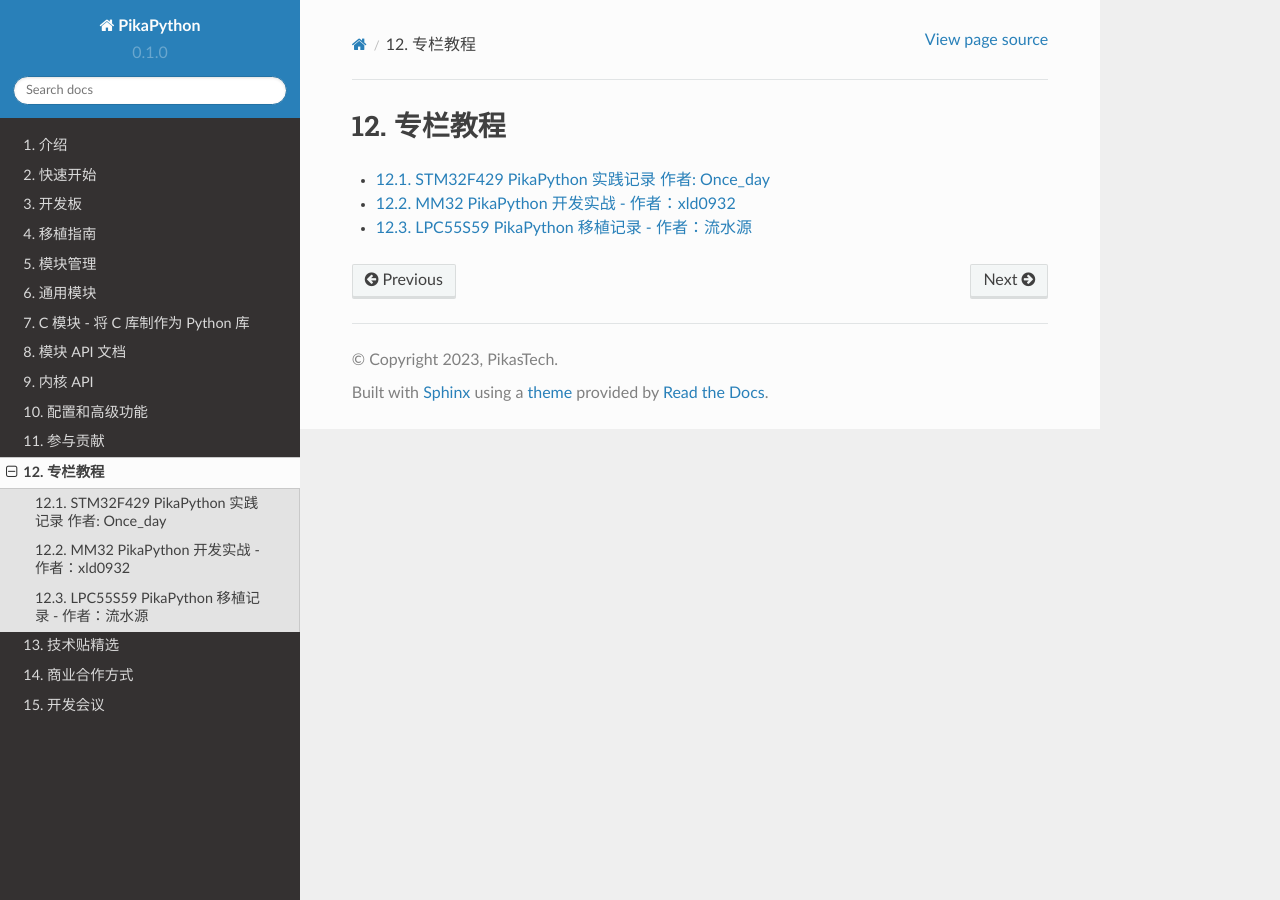
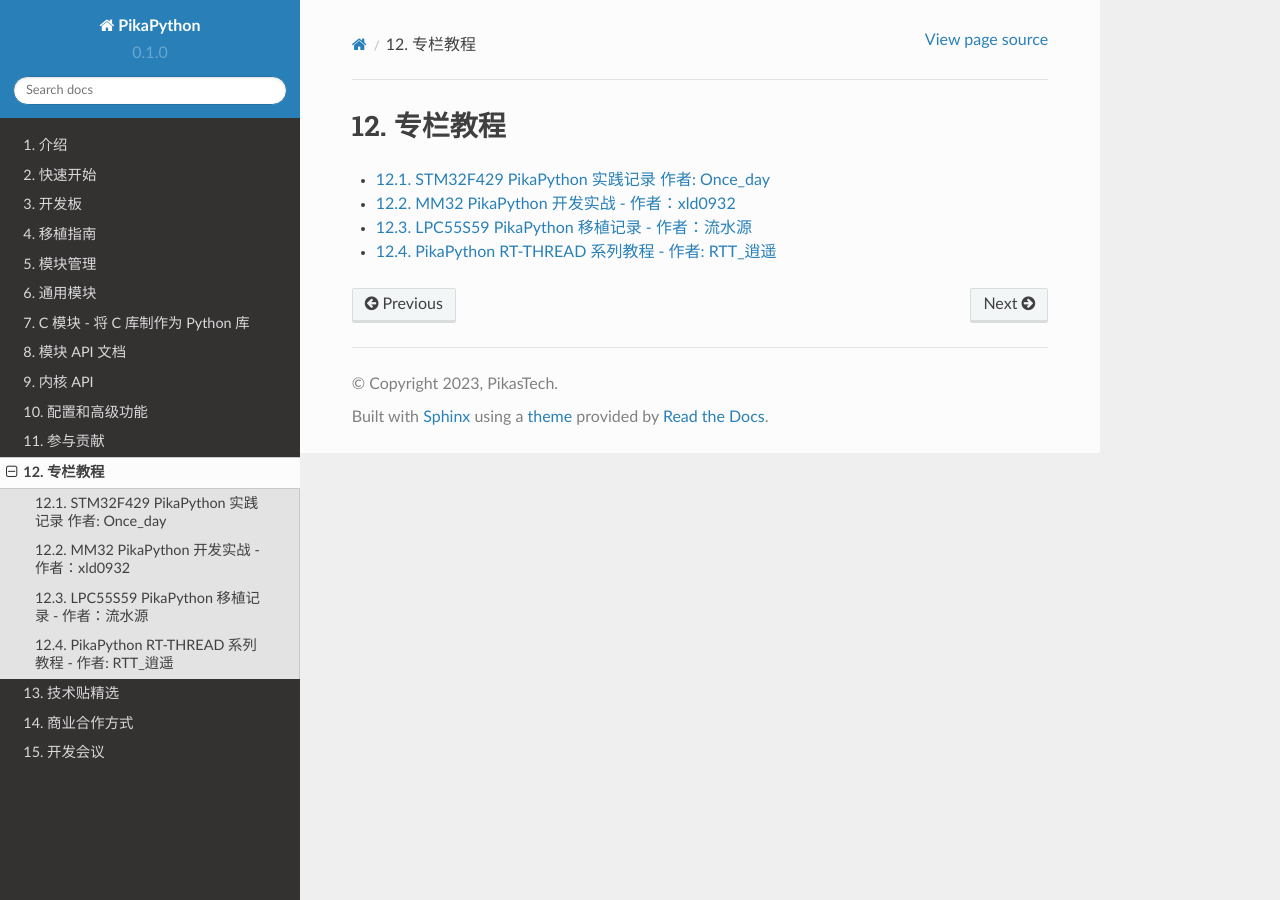
Before and after one commit to pikasTech/pikadoc, a Sphinx documentation site: the page built from docs/source/index_tutorial.rst, in a window 1280 px wide. Built offline with Sphinx 7.4.7 and the Read the Docs theme 2.0.0, drawn with Linux system fonts in a browser that asks for light colours.

Commit message:
add tutoral_rtthrad

```diff
--- a/docs/source/index_tutorial.rst
+++ b/docs/source/index_tutorial.rst
@@ -7,3 +7,4 @@
    pikascript 实践记录
    MM32 PikaScript
    tutorial_LPC55S69
+   tutorial_rtthread
--- /dev/null
+++ b/docs/source/tutorial_rtthread.md
@@ -0,0 +1,5 @@
+# PikaPython RT-THREAD 系列教程 - 作者: RTT_逍遥
+
+作者: [RTT_逍遥](https://github.com/supperthomas)
+
+- [手把手教你在RT-THREAD bsp上运行pikascript脚本点亮小灯](https://blog.csdn.net/lt6210925/article/details/130694587)
```
